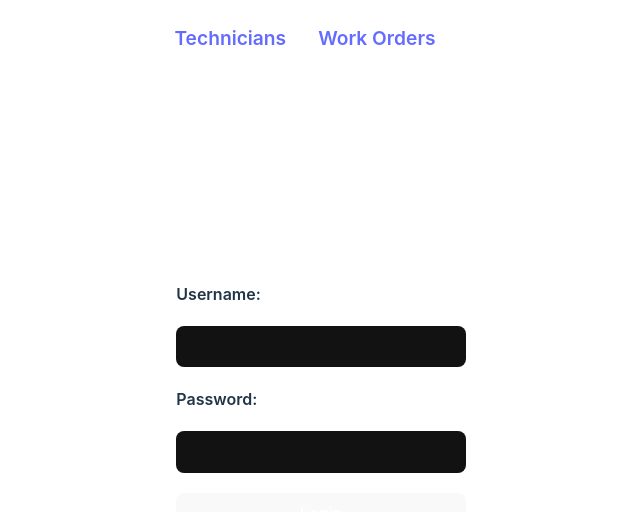
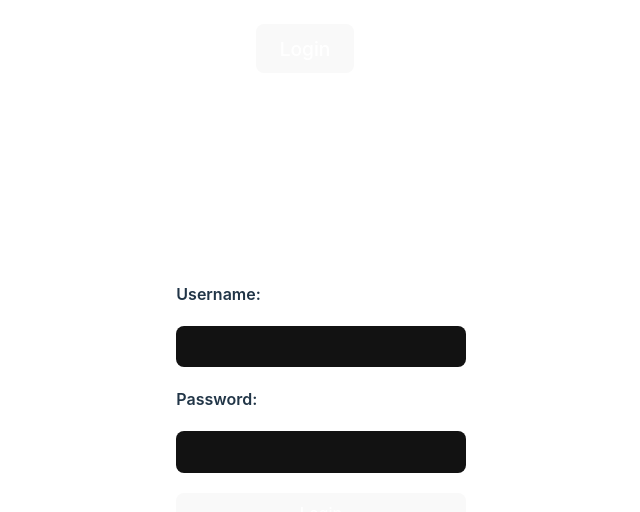
Before and after one commit to DonSaul/DOTNETPROJECT1, a React (Vite) app in the folder DEMO2/SoftServe.ProjectLab.ReactFrontEnd/: page /login in a window 1280 px wide. Shown: the top 512 px of the page, without its empty margins (335-975 px from the left). Built offline with nearby package versions, Linux system fonts and the light colour scheme.

Commit message:
almacena jwt en asyncStorage

```diff
--- a/DEMO2/SoftServe.ProjectLab.ReactFrontEnd/package.json
+++ b/DEMO2/SoftServe.ProjectLab.ReactFrontEnd/package.json
@@ -14,6 +14,7 @@
         "@emotion/styled": "^11.11.0",
         "@mui/material": "^5.15.10",
         "@mui/x-data-grid": "^6.19.5",
+        "@react-native-async-storage/async-storage": "^1.22.3",
         "dayjs": "^1.11.10",
         "react": "^18.2.0",
         "react-dom": "^18.2.0",
--- a/DEMO2/SoftServe.ProjectLab.ReactFrontEnd/src/components/Navbar.tsx
+++ b/DEMO2/SoftServe.ProjectLab.ReactFrontEnd/src/components/Navbar.tsx
@@ -1,4 +1,16 @@
+import AsyncStorage from '@react-native-async-storage/async-storage';
+import { useState } from 'react';
+
 const Navbar = () => {
+
+    const [isLogged, setIsLogged] = useState(false);
+
+    AsyncStorage.getItem('token').then(token => setIsLogged(!!token));
+
+    const logout = () => {
+        AsyncStorage.removeItem('token').then(() => window.location.href = "/");
+    }
+
     return (
         <div>
             <svg
@@ -30,8 +42,15 @@ const Navbar = () => {
                     right: "35%",
                 }}
             >
-                <a href="technicians">Technicians</a>
-                <a href="workOrders">Work Orders</a>
+                {isLogged ? <>
+                    <a href="technicians">Technicians</a>
+                    <a href="workOrders">Work Orders</a>
+                    <button onClick={logout}>Logout</button>
+                </> : <>
+                    <a href="login">
+                    <button>Login</button>
+                    </a>
+                </>}
             </nav>
         </div>
     );
--- a/DEMO2/SoftServe.ProjectLab.ReactFrontEnd/src/pages/Login.tsx
+++ b/DEMO2/SoftServe.ProjectLab.ReactFrontEnd/src/pages/Login.tsx
@@ -1,5 +1,6 @@
 import { useState } from "react";
 import { ToastContainer, toast } from "react-toastify";
+import AsyncStorage from '@react-native-async-storage/async-storage';
 
 export const Login = () => {
     const [user, setUser] = useState("");
@@ -35,8 +36,7 @@ export const Login = () => {
             return null;
         }).then(content => {
             if (content) {
-                console.log(content);
-
+                AsyncStorage.setItem("token", content.token).then(() => window.location.href = "/");
             }
         }).catch(e => {
             console.error(e);
```
Also changed, not shown: 1 other file (tests, documents, lock files or other folders).
